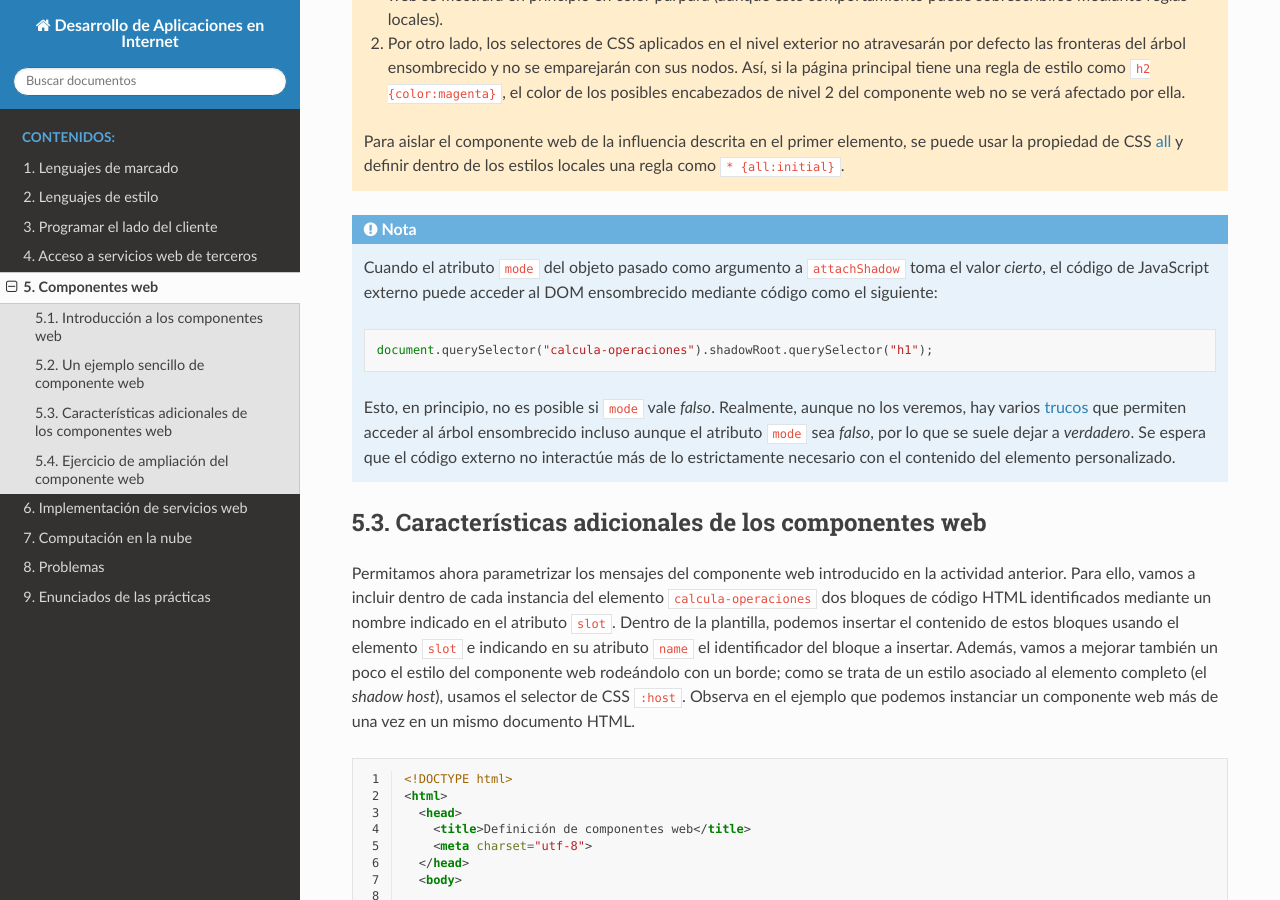
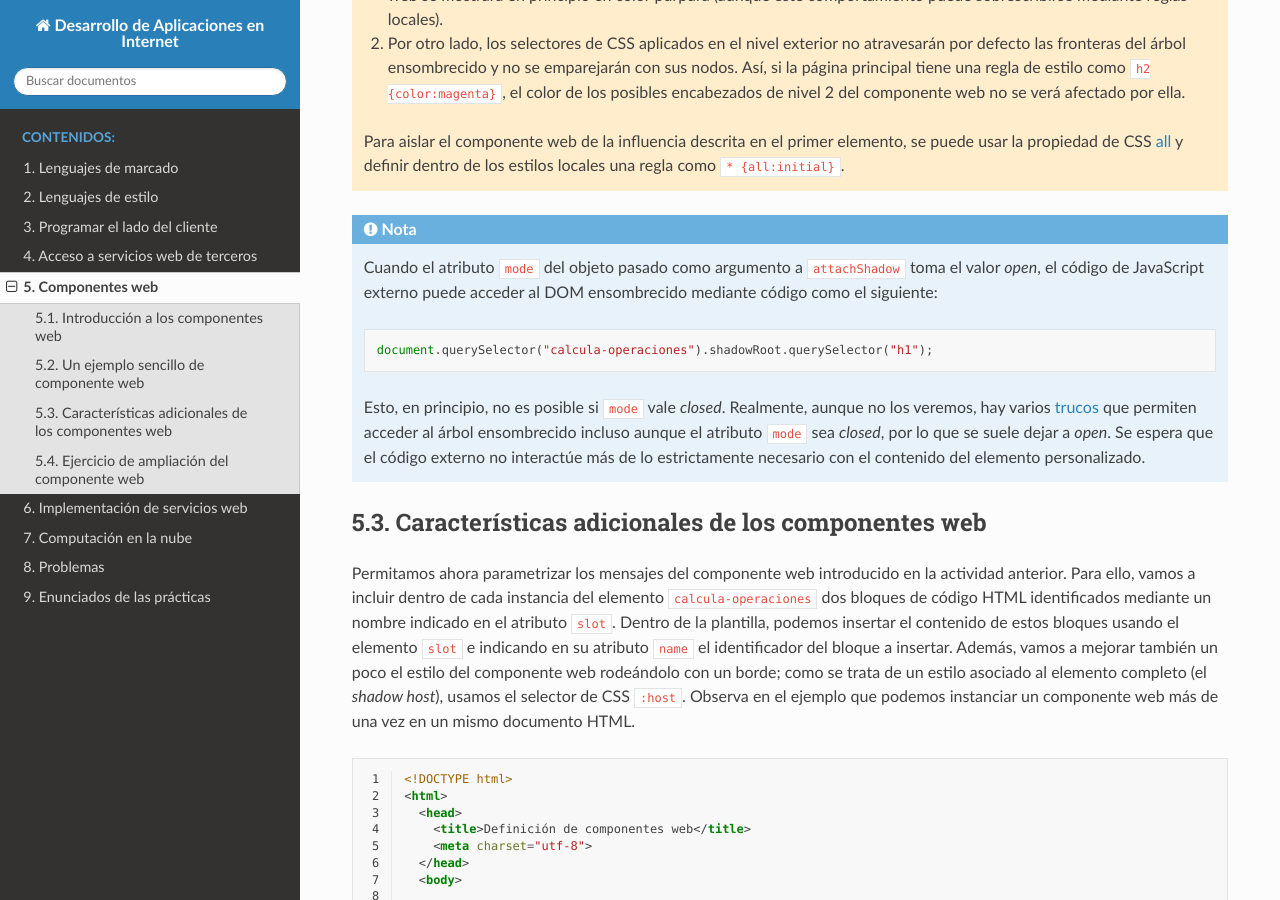
Before and after one commit to jaspock/dai2122, a Sphinx documentation site: the page built from docs/source/componentes.rst, in a window 1280 px wide and 900 px high, scrolled down 3761 px. Built offline with Sphinx 7.4.7 and the Read the Docs theme 2.0.0, drawn with Linux system fonts in a browser that asks for light colours.

Commit message:
Cambios pequeños.

```diff
--- a/docs/source/componentes.rst
+++ b/docs/source/componentes.rst
@@ -147,14 +147,14 @@ El *árbol ensombrecido* se comporta como un árbol DOM normal, salvo que no es
 
 .. Note::
 
-  Cuando el atributo ``mode`` del objeto pasado como argumento a ``attachShadow`` toma el valor *cierto*, el código de JavaScript externo puede acceder al DOM ensombrecido mediante código como el siguiente:
+  Cuando el atributo ``mode`` del objeto pasado como argumento a ``attachShadow`` toma el valor *open*, el código de JavaScript externo puede acceder al DOM ensombrecido mediante código como el siguiente:
 
   .. code-block:: javascript
     :force:
 
     document.querySelector("calcula-operaciones").shadowRoot.querySelector("h1");
 
-  Esto, en principio, no es posible si ``mode`` vale *falso*. Realmente, aunque no los veremos, hay varios `trucos`_ que permiten acceder al árbol ensombrecido incluso aunque el atributo ``mode`` sea *falso*, por lo que se suele dejar a *verdadero*. Se espera que el código externo no interactúe más de lo estrictamente necesario con el contenido del elemento personalizado.
+  Esto, en principio, no es posible si ``mode`` vale *closed*. Realmente, aunque no los veremos, hay varios `trucos`_ que permiten acceder al árbol ensombrecido incluso aunque el atributo ``mode`` sea *closed*, por lo que se suele dejar a *open*. Se espera que el código externo no interactúe más de lo estrictamente necesario con el contenido del elemento personalizado.
 
 .. _`trucos`: https://blog.revillweb.com/open-vs-closed-shadow-dom-9f3d7427d1af
 
--- a/docs/source/index.rst
+++ b/docs/source/index.rst
@@ -60,8 +60,8 @@ Actividades previas a las clases
 .. - Antes de la clase del 14/12/2021: realiza la actividad ":ref:`label-comp-nube`", que incluye la lectura de una definición concisa de lo que es la computación en la nube y el visionado de unos vídeos; a continuación, contesta el `test sobre computación en la nube`_ (plazo límite: 13/12/2021, 23:59 horas). Después, realiza la actividad ":ref:`label-appengine`", en la que aprenderás a desplegar en la nube la aplicación del carrito, lo que necesitarás saber hacer por ti mismo como paso final de la práctica 4.
 .. - Antes de la clase del 07/12/2021: sigue la actividad ":ref:`label-gcloud`", donde se muestra cómo configurar tu entorno de trabajo para poder trabajar con la nube de Google, y, a continuación, la actividad ":ref:`label-gcp`" en la que tendrás que ver unos vídeos (duración: 40 minutos), leer unos tutoriales y realizar un pequeño ejercicio. A continuación, contesta el `test sobre Google Cloud Platform`_ (plazo límite: 06/12/2021, 23:59 horas)
 .. - Antes de la clase del 30/11/2021: practica con lo que se comenta en las actividades siguientes: ":ref:`label-local`", ":ref:`label-prueba-carrito`", ":ref:`label-api-cambio`", ":ref:`label-heroku`" y ":ref:`label-cors`". A continuación, contesta el `test sobre despliegue de aplicaciones web`_ (plazo límite: 29/11/2021, 23:59 horas)
-.. - Antes de la clase del 23/11/2021: lee detenidamente y practica con lo discutido en las actividades siguientes: ":ref:`label-curl`", ":ref:`label-cliente-rest`" y ":ref:`label-servidor-rest`"; la última incluye un vídeo con una traza de la aplicación del carrito (duración: 28 minutos; unos 20 a 1,5x). Para poder practicar con el código de esas actividades, tendrás que configurar tu entorno de trabajo como se indica en la actividad ":ref:`label-local`". A continuación, contesta el `test sobre implementación de servicios web`_ (plazo límite: 22/11/2021, 23:59 horas).
 
+- Antes de la clase del 23/11/2021: lee detenidamente y practica con lo discutido en las actividades siguientes: ":ref:`label-curl`", ":ref:`label-cliente-rest`" y ":ref:`label-servidor-rest`"; la última incluye un vídeo con una traza de la aplicación del carrito (duración: 28 minutos; unos 20 a 1,5x). Para poder practicar con el código de esas actividades, tendrás que configurar tu entorno de trabajo como se indica en la actividad ":ref:`label-local`". A continuación, contesta el `test sobre implementación de servicios web`_ (plazo límite: 22/11/2021, 23:59 horas).
 - Antes de la clase del 16/11/2021: lee detenidamente y practica con lo discutido en las actividades siguientes: ":ref:`label-intro-comp`", ":ref:`label-ejemplo-comp`" y ":ref:`label-avanzado-comp`". A continuación, contesta el `test sobre componentes web`_ (plazo límite: 15/11/2021, 23:59 horas).
 - Antes de la clase del 09/11/2021: realiza las actividades ":ref:`label-servicios-http`", ":ref:`label-servicios-promesas`", ":ref:`label-servicios-xhr`" y ":ref:`label-servicios-fetch`". Todas las actividades menos la segunda consisten principalmente en el estudio de una serie de vídeos (duración total de los vídeos: 50 minutos; unos 35 a 1,5x). Para la la segunda actividad, sin embargo, tienes que leer su contenido (tiempo estimado de lectura: 30 minutos). A continuación contesta el `test sobre acceso a servicios web`_ (plazo límite: 08/11/2021, 23:59 horas).
 - Antes de la clase del 02/11/2021: realiza la actividad ":ref:`label-js-objetos`" (en esta actividad tienes que leer un texto con un tiempo estimado de lectura de unos 80 minutos); después, lee y practica con lo que se discute en la actividad ":ref:`label-js-clausuras`" (tiempo estimado de lectura: 15 minutos). A continuación contesta el `test sobre prototipos y clausuras en JavaScript`_ (plazo límite: 01/11/2021, 23:59 horas).
```
Also changed, not shown: other parts of docs/source/index.rst (+2 -2 lines).
